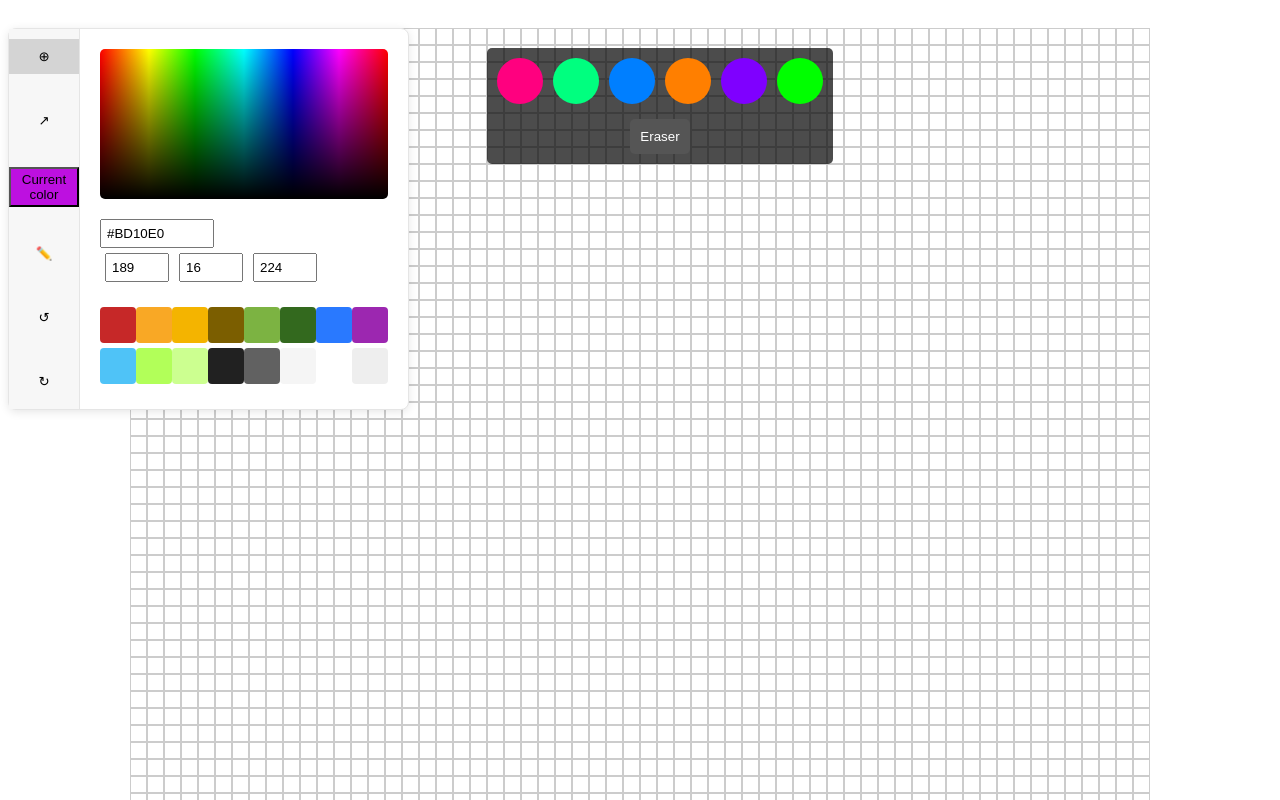
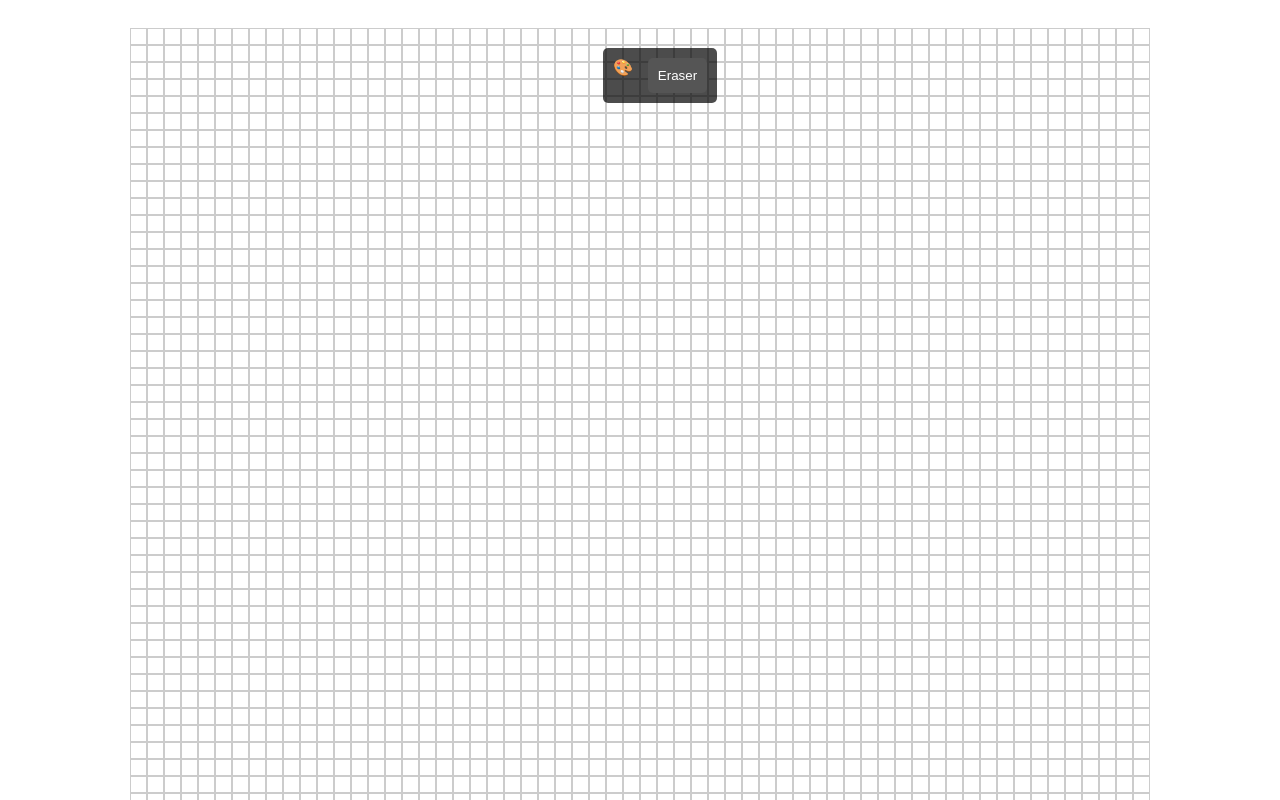
Before and after one commit to Santos2175/pixel-master, a React (Vite) app: page / in a window 1280 px wide. Shown: the top 800 px of the page. Built offline with nearby package versions, Linux system fonts and the light colour scheme.

Commit message:
Color Picker modified

```diff
--- a/src/components/ColorPalette.jsx
+++ /dev/null
@@ -1,35 +0,0 @@
-import React from 'react';
-import { useAppContext } from '../context/AppContext';
-
-const ColorPalette = () => {
-  const { selectedColor, setSelectedColor } = useAppContext();
-
-  const colors = [
-    '#ff007f',
-    '#00ff7f',
-    '#007fff',
-    '#ff7f00',
-    '#7f00ff',
-    '#00ff00',
-  ];
-
-  const handleColorChange = (color) => {
-    setSelectedColor(color);
-  };
-
-  return (
-    <div className='color-selection'>
-      {colors.map((color) => (
-        <div
-          key={color}
-          className={`color-swatch ${
-            selectedColor === color ? 'selected' : ''
-          }`}
-          style={{ backgroundColor: color }}
-          onClick={() => handleColorChange(color)}></div>
-      ))}
-    </div>
-  );
-};
-
-export default ColorPalette;
--- a/src/components/ColorPicker.jsx
+++ b/src/components/ColorPicker.jsx
@@ -1,17 +1,16 @@
-import { useState, useEffect, useRef } from 'react';
+import { useState, useRef } from 'react';
+import { useAppContext } from '../context/AppContext';
 
 export default function ColorPicker() {
-  const [selectedColor, setSelectedColor] = useState('#BD10E0');
+  const { selectedColor, setSelectedColor } = useAppContext();
   const [rgbValues, setRgbValues] = useState({ r: 189, g: 16, b: 224 });
   const [activeToolIndex, setActiveToolIndex] = useState(0);
   const [colorHistory, setColorHistory] = useState(['#BD10E0']);
   const [historyIndex, setHistoryIndex] = useState(0);
-  const [isEyedropperActive, setIsEyedropperActive] = useState(false);
 
   const gradientRef = useRef(null);
   const canvasRef = useRef(null);
 
-  // Color palettes from the image
   const colorPalette = [
     [
       '#c62828',
@@ -35,8 +34,9 @@ export default function ColorPicker() {
     ],
   ];
 
-  // Update color and add to history
   const updateColor = (newColor) => {
+    if (!/^#([0-9A-F]{3}){1,2}$/i.test(newColor)) return; // Ignore invalid hex input
+
     if (newColor !== selectedColor) {
       const newHistory = colorHistory.slice(0, historyIndex + 1);
       newHistory.push(newColor);
@@ -51,7 +51,6 @@ export default function ColorPicker() {
     setRgbValues(hexToRgb(newColor));
   };
 
-  // Handle cursor/crosshair selection from the gradient
   const handleGradientClick = (e) => {
     if (activeToolIndex !== 0) return;
 
@@ -69,7 +68,22 @@ export default function ColorPicker() {
     updateColor(hexColor);
   };
 
-  // Helper functions for color conversion
+  const handleEyeDropperClick = () => {
+    if (window.EyeDropper) {
+      const eyeDropper = new EyeDropper();
+      eyeDropper
+        .open()
+        .then((result) => {
+          updateColor(result.sRGBHex);
+        })
+        .catch((e) => {
+          console.error('Error selecting color:', e);
+        });
+    } else {
+      alert('EyeDropper API is not supported in your browser.');
+    }
+  };
+
   const hsvToRgb = (h, s, v) => {
     let r, g, b;
     const i = Math.floor(h / 60) % 6;
@@ -137,6 +151,26 @@ export default function ColorPicker() {
     return { r, g, b };
   };
 
+  const handleUndo = () => {
+    if (historyIndex > 0) {
+      const newIndex = historyIndex - 1;
+      setHistoryIndex(newIndex);
+      const prevColor = colorHistory[newIndex];
+      setSelectedColor(prevColor);
+      setRgbValues(hexToRgb(prevColor));
+    }
+  };
+
+  const handleRedo = () => {
+    if (historyIndex < colorHistory.length - 1) {
+      const newIndex = historyIndex + 1;
+      setHistoryIndex(newIndex);
+      const nextColor = colorHistory[newIndex];
+      setSelectedColor(nextColor);
+      setRgbValues(hexToRgb(nextColor));
+    }
+  };
+
   return (
     <div className='color-picker'>
       <div className='tool-sidebar'>
@@ -148,14 +182,17 @@ export default function ColorPicker() {
 
         <button
           className={`tool-button ${activeToolIndex === 1 ? 'active' : ''}`}
-          onClick={() => setActiveToolIndex(1)}>
+          onClick={() => {
+            setActiveToolIndex(1);
+            handleEyeDropperClick();
+          }}>
           <span className='icon'>↗</span>
         </button>
 
         <button
           className='current-color'
           style={{ backgroundColor: selectedColor }}>
-          <span className='icon'>Current color</span>
+          <span className='icon'></span>
         </button>
 
         <button
@@ -166,20 +203,16 @@ export default function ColorPicker() {
 
         <button
           className={`undo-button ${historyIndex > 0 ? '' : 'disabled'}`}
-          onClick={() => {
-            /* Implement undo */
-          }}>
-          ↺
+          onClick={handleUndo}>
+          <span className='icon'>↺</span>
         </button>
 
         <button
           className={`redo-button ${
             historyIndex < colorHistory.length - 1 ? '' : 'disabled'
           }`}
-          onClick={() => {
-            /* Implement redo */
-          }}>
-          ↻
+          onClick={handleRedo}>
+          <span className='icon'> ↻</span>
         </button>
       </div>
 
@@ -206,24 +239,22 @@ export default function ColorPicker() {
               value={selectedColor}
               onChange={(e) => updateColor(e.target.value)}
             />
+            <p className='color-code'>Hex</p>
           </div>
 
           <div className='rgb-inputs'>
-            <input
-              type='number'
-              value={rgbValues.r}
-              onChange={(e) => updateColor(e.target.value)}
-            />
-            <input
-              type='number'
-              value={rgbValues.g}
-              onChange={(e) => updateColor(e.target.value)}
-            />
-            <input
-              type='number'
-              value={rgbValues.b}
-              onChange={(e) => updateColor(e.target.value)}
-            />
+            <div>
+              <input type='number' value={rgbValues.r} disabled />
+              <p className='color-code'>R</p>
+            </div>
+            <div>
+              <input type='number' value={rgbValues.g} disabled />
+              <p className='color-code'>G</p>
+            </div>
+            <div>
+              <input type='number' value={rgbValues.b} disabled />
+              <p className='color-code'>B</p>
+            </div>
           </div>
         </div>
 
--- a/src/components/PixelsCanvas.jsx
+++ b/src/components/PixelsCanvas.jsx
@@ -81,7 +81,6 @@
 import React, { useEffect, useState } from 'react';
 import { useAppContext } from '../context/AppContext';
 import Toolbar from './Toolbar';
-import ColorPicker from './ColorPicker';
 
 const PixelCanvas = () => {
   const { selectedColor, setSelectedColor } = useAppContext();
@@ -112,7 +111,6 @@ const PixelCanvas = () => {
   return (
     <div className='pixel-canvas-container'>
       <Toolbar /> {/* Include the Toolbar */}
-      <ColorPicker />
       <div className='canvas'>
         <div className='grid'>
           {pixels.map((pixel, index) => (
--- a/src/components/Toolbar.jsx
+++ b/src/components/Toolbar.jsx
@@ -1,6 +1,6 @@
 import React, { useState, useEffect } from 'react';
 import { useAppContext } from '../context/AppContext.jsx';
-import ColorPalette from './ColorPalette.jsx';
+import ColorPicker from './ColorPicker.jsx';
 
 const Toolbar = () => {
   const { setSelectedColor } = useAppContext();
@@ -8,6 +8,7 @@ const Toolbar = () => {
   const [isDragging, setIsDragging] = useState(false);
   const [offset, setOffset] = useState({ x: 0, y: 0 });
   const [position, setPosition] = useState({ top: 20, left: 20 });
+  const [isColorPickerVisible, setIdColorPickerVisible] = useState(false);
 
   const handleEraserToggle = () => {
     setIsEraserActive(!isEraserActive);
@@ -32,6 +33,10 @@ const Toolbar = () => {
 
   const handleMouseUp = () => {
     setIsDragging(false);
+  };
+
+  const toggleColorPicker = () => {
+    setIdColorPickerVisible(!isColorPickerVisible);
   };
 
   useEffect(() => {
@@ -59,7 +64,12 @@ const Toolbar = () => {
         transform: `translate(${position.left}px, ${position.top}px)`,
       }}
       onMouseDown={handleMouseDown}>
-      <ColorPalette />
+      {/* <ColorPalette /> */}
+      <div className='color-picker-icon' onClick={toggleColorPicker}>
+        🎨
+      </div>
+
+      {isColorPickerVisible && <ColorPicker />}
       <div className='eraser-tool'>
         <button
           onClick={handleEraserToggle}
--- a/src/index.css
+++ b/src/index.css
@@ -1,7 +1,6 @@
 .toolbar {
   position: absolute;
   display: flex;
-  flex-direction: column;
   justify-content: flex-start;
   gap: 15px;
   background-color: rgba(0, 0, 0, 0.7);
@@ -39,6 +38,7 @@
 .color-picker {
   position: absolute;
   left: 0;
+  bottom: 100%;
   display: flex;
   background-color: white;
   box-shadow: 0 2px 10px rgba(0, 0, 0, 0.1);
@@ -84,6 +84,11 @@
   opacity: 0.5;
   pointer-events: none;
 }
+.color-picker .undo-button .icon,
+.color-picker .redo-button .icon,
+.color-picker .tool-button .icon {
+  font-size: 20px;
+}
 .color-picker .main-area {
   flex-grow: 1;
   padding: 20px;
@@ -108,16 +113,32 @@
 }
 .color-picker .main-area .color-inputs {
   margin-top: 20px;
+  display: flex;
+  justify-content: center;
+  align-items: center;
+}
+.color-picker .main-area .color-inputs .hex-input .color-code,
+.color-picker .main-area .color-inputs .rgb-inputs .color-code {
+  color: black;
+  text-align: center;
+  margin: 0;
 }
 .color-picker .main-area .color-inputs .hex-input input {
-  width: 100px;
+  width: 80px;
   padding: 5px;
-  margin-right: 10px;
+  margin: 5px;
+  border: 1px solid black;
+}
+.color-picker .main-area .color-inputs .rgb-inputs {
+  display: flex;
+  justify-content: center;
+  align-items: center;
 }
 .color-picker .main-area .color-inputs .rgb-inputs input {
-  width: 50px;
+  width: 40px;
   padding: 5px;
   margin: 5px;
+  border: 1px solid black;
 }
 .color-picker .main-area .color-palette {
   margin-top: 20px;
@@ -136,26 +157,6 @@
 }
 .color-picker .main-area .color-palette .palette-row .color-swatch:hover {
   transform: scale(1.1);
-}
-
-.color-selection {
-  display: flex;
-  gap: 10px;
-}
-
-.color-swatch {
-  width: 40px;
-  height: 40px;
-  border-radius: 50%;
-  cursor: pointer;
-  transition: transform 0.3s ease;
-  border: 3px solid transparent;
-}
-.color-swatch:hover {
-  transform: scale(1.2);
-}
-.color-swatch.selected {
-  border-color: #ff007f;
 }
 
 .pixel-canvas-container {
--- a/src/styles/components/_colorPallete.scss
+++ /dev/null
@@ -1,19 +0,0 @@
-.color-selection {
-  display: flex;
-  gap: 10px;
-}
-
-.color-swatch {
-  width: 40px;
-  height: 40px;
-  border-radius: 50%;
-  cursor: pointer;
-  transition: transform 0.3s ease;
-  border: 3px solid transparent;
-  &:hover {
-    transform: scale(1.2);
-  }
-  &.selected {
-    border-color: #ff007f;
-  }
-}
--- a/src/styles/components/_colorPicker.scss
+++ b/src/styles/components/_colorPicker.scss
@@ -1,6 +1,8 @@
 .color-picker {
   position: absolute;
+
   left: 0;
+  bottom: 100%;
   display: flex;
   background-color: white;
   box-shadow: 0 2px 10px rgba(0, 0, 0, 0.1);
@@ -22,6 +24,7 @@
       cursor: pointer;
       border: none;
       background-color: transparent;
+
       &:hover {
         background-color: #ebebeb;
       }
@@ -47,6 +50,14 @@
         opacity: 0.5;
         pointer-events: none;
       }
+    }
+  }
+
+  .undo-button,
+  .redo-button,
+  .tool-button {
+    .icon {
+      font-size: 20px;
     }
   }
 
@@ -77,17 +88,37 @@
 
     .color-inputs {
       margin-top: 20px;
+      display: flex;
+      justify-content: center;
+      align-items: center;
+
+      .hex-input,
+      .rgb-inputs {
+        .color-code {
+          color: black;
+          text-align: center;
+          margin: 0;
+        }
+      }
 
       .hex-input input {
-        width: 100px;
+        width: 80px;
         padding: 5px;
-        margin-right: 10px;
+        margin: 5px;
+        border: 1px solid black;
       }
 
-      .rgb-inputs input {
-        width: 50px;
-        padding: 5px;
-        margin: 5px;
+      .rgb-inputs {
+        display: flex;
+        justify-content: center;
+        align-items: center;
+
+        input {
+          width: 40px;
+          padding: 5px;
+          margin: 5px;
+          border: 1px solid black;
+        }
       }
     }
 
--- a/src/styles/components/_toolbar.scss
+++ b/src/styles/components/_toolbar.scss
@@ -1,7 +1,7 @@
 .toolbar {
   position: absolute;
   display: flex;
-  flex-direction: column;
+  //   flex-direction: column;
   justify-content: flex-start;
   gap: 15px;
   background-color: rgba(0, 0, 0, 0.7);
--- a/src/styles/main.scss
+++ b/src/styles/main.scss
@@ -1,5 +1,4 @@
 // components
 @use './components/toolbar';
 @use './components/colorPicker';
-@use './components/colorPallete';
 @use './components/pixelsCanvas';
```
Also changed, not shown: src/components/PixelsToolbar.jsx (deleted, +0 -87 lines).
